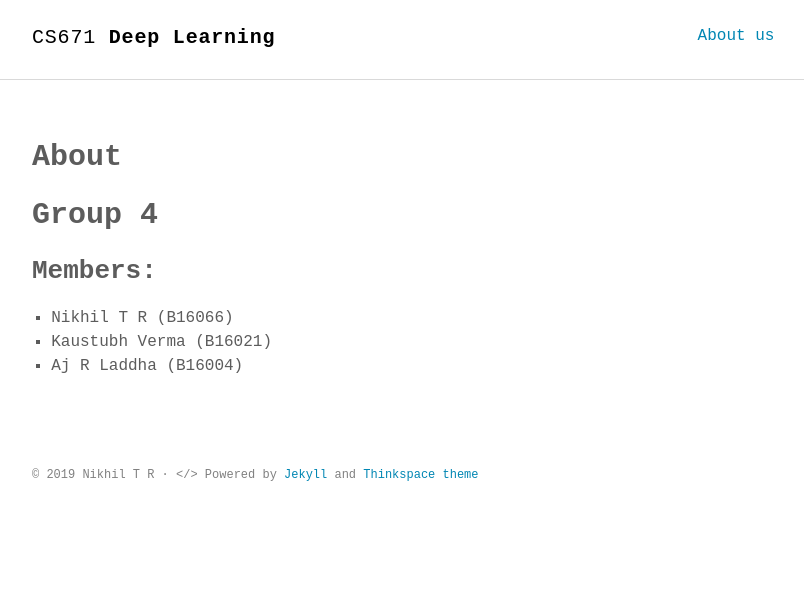
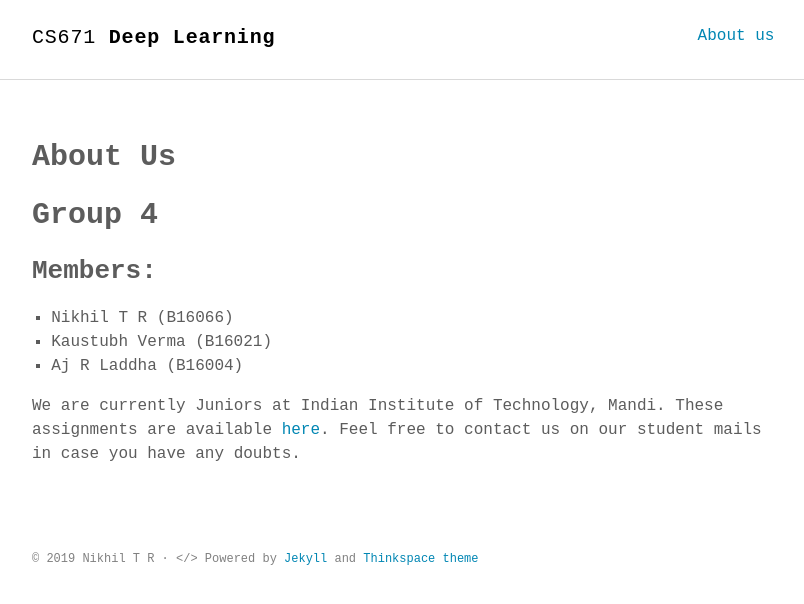
Before and after one commit to Kaustubh1Verma/CS671_Deep-Learning_2019, a Jekyll site: the page built from about.md, in a window 1280 px wide. Shown: the top 604 px of the page, without its empty margins (232-1036 px from the left). Built offline with Jekyll 4.4.1, drawn with Linux system fonts in a browser that asks for light colours; some web fonts are replaced.

Commit message:
Update about.md

```diff
--- a/about.md
+++ b/about.md
@@ -1,6 +1,6 @@
 ---
 layout: page
-title: About
+title: About Us
 permalink: /about/
 ---
 
@@ -9,3 +9,5 @@ permalink: /about/
 1. Nikhil T R (B16066)
 2. Kaustubh Verma (B16021)
 3. Aj R Laddha (B16004)
+
+We are currently Juniors at Indian Institute of Technology, Mandi. These assignments are available [here](https://github.com/42niks/CS671-Deep-Learning-2019 "Nikhil's Repository"). Feel free to contact us on our student mails in case you have any doubts.
```
